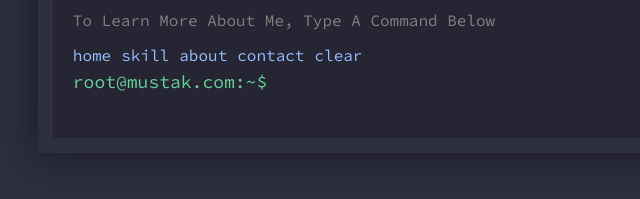
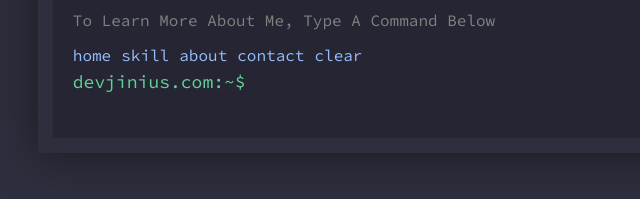
Before and after one commit to Jiniusahmed/Programing-portfolio, a plain HTML site: page index.html in a window 1280 px wide. Both pictures are taken after a click on the element 75 px from the left and 75 px from the top of the page. Shown: the part 447-646 px from the top of the page, 199-839 px from the left. Drawn offline with Linux system fonts and the light colour scheme.

Commit message:
label
label

```diff
--- a/index.html
+++ b/index.html
@@ -62,7 +62,7 @@
                 <p>Please Type Right Command</p>
             </div>
             <div class="command_input">
-                <label class="label" for="name">root@mustak.com:~$</label>
+                <label class="label" for="name">devjinius.com:~$</label>
                 <input type="text" name="" id="input">
             </div>
         </div>
```
